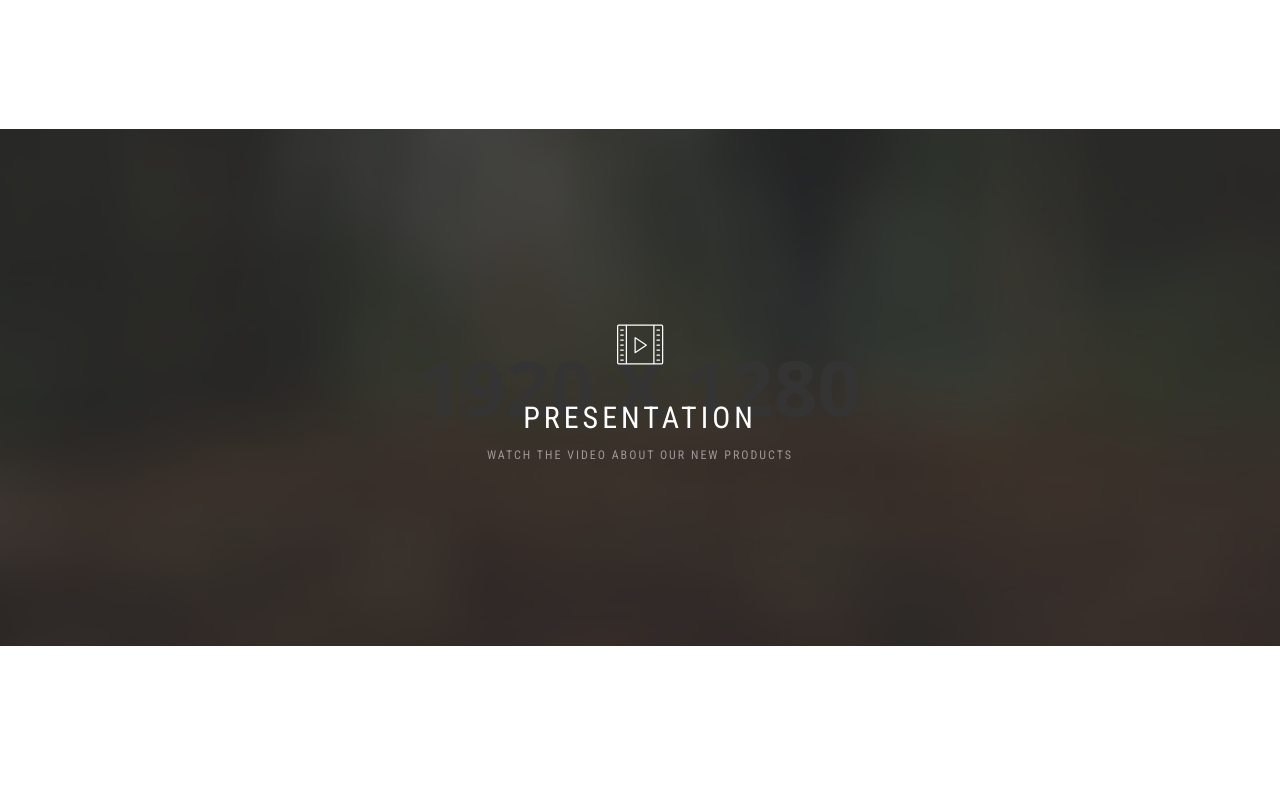
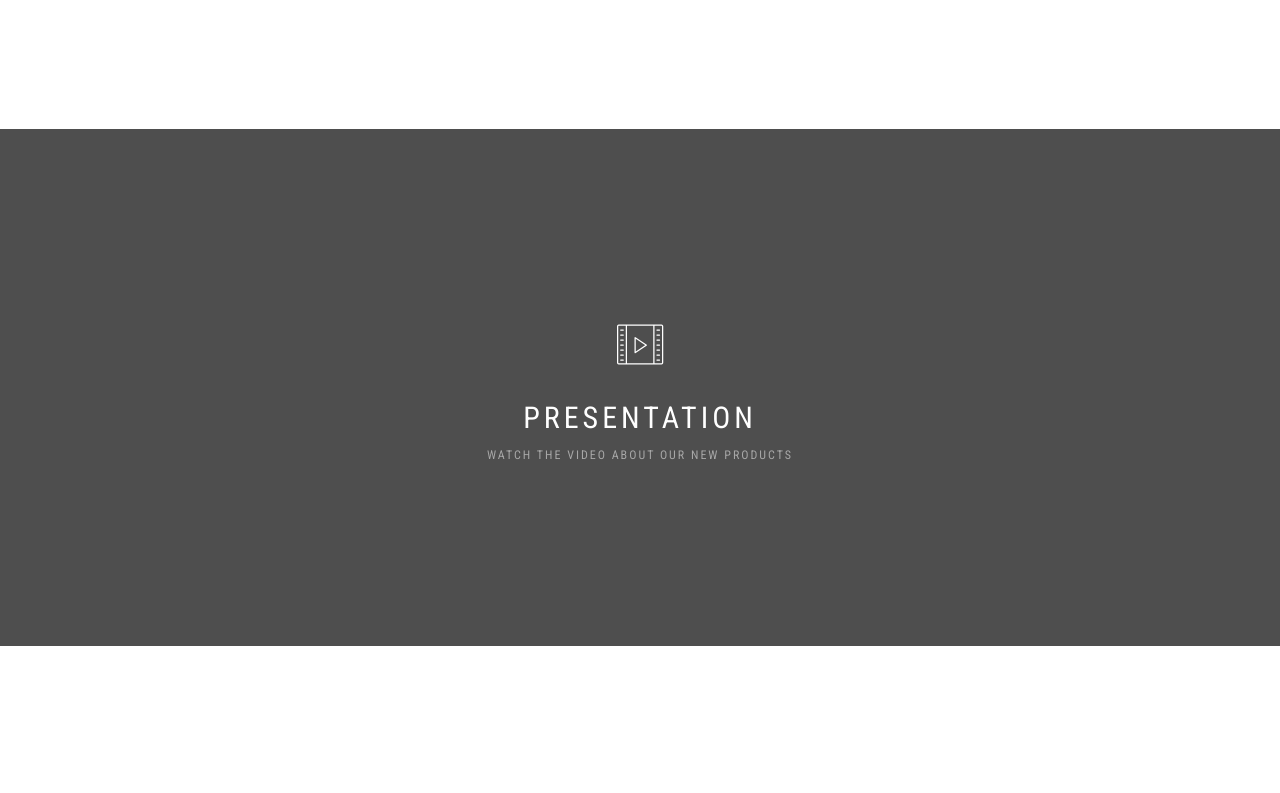
Before and after one commit to kanomdook/cyberadvance-ng4, an Angular app: page / in a window 1280 px wide. Shown: the part 1860-2653 px from the top of the page. Built offline with nearby package versions, Linux system fonts and the light colour scheme; some icons are missing; a web font is replaced by a local one.

Commit message:
delete background presentation

```diff
--- a/src/app/app.component.html
+++ b/src/app/app.component.html
@@ -120,13 +120,14 @@
         </div>
       </div>
     </section>
-    <section class="module bg-dark-60" data-background="assets/images/section-6.jpg">
+    <!-- <section class="module bg-dark-60" data-background="assets/images/section-6.jpg"> -->
+      <section class="module bg-dark-60">
       <div class="container">
         <div class="row">
           <div class="col-sm-12">
             <div class="video-box">
               <div class="video-box-icon">
-                <a class="video-pop-up" href="https://www.youtube.com/watch?v=hZmoMyFXDoI">
+                <a class="video-pop-up" href="https://www.youtube.com/watch?v=8YiQSvQzwgU">
                   <span class="icon-video"></span>
                 </a>
               </div>
```
